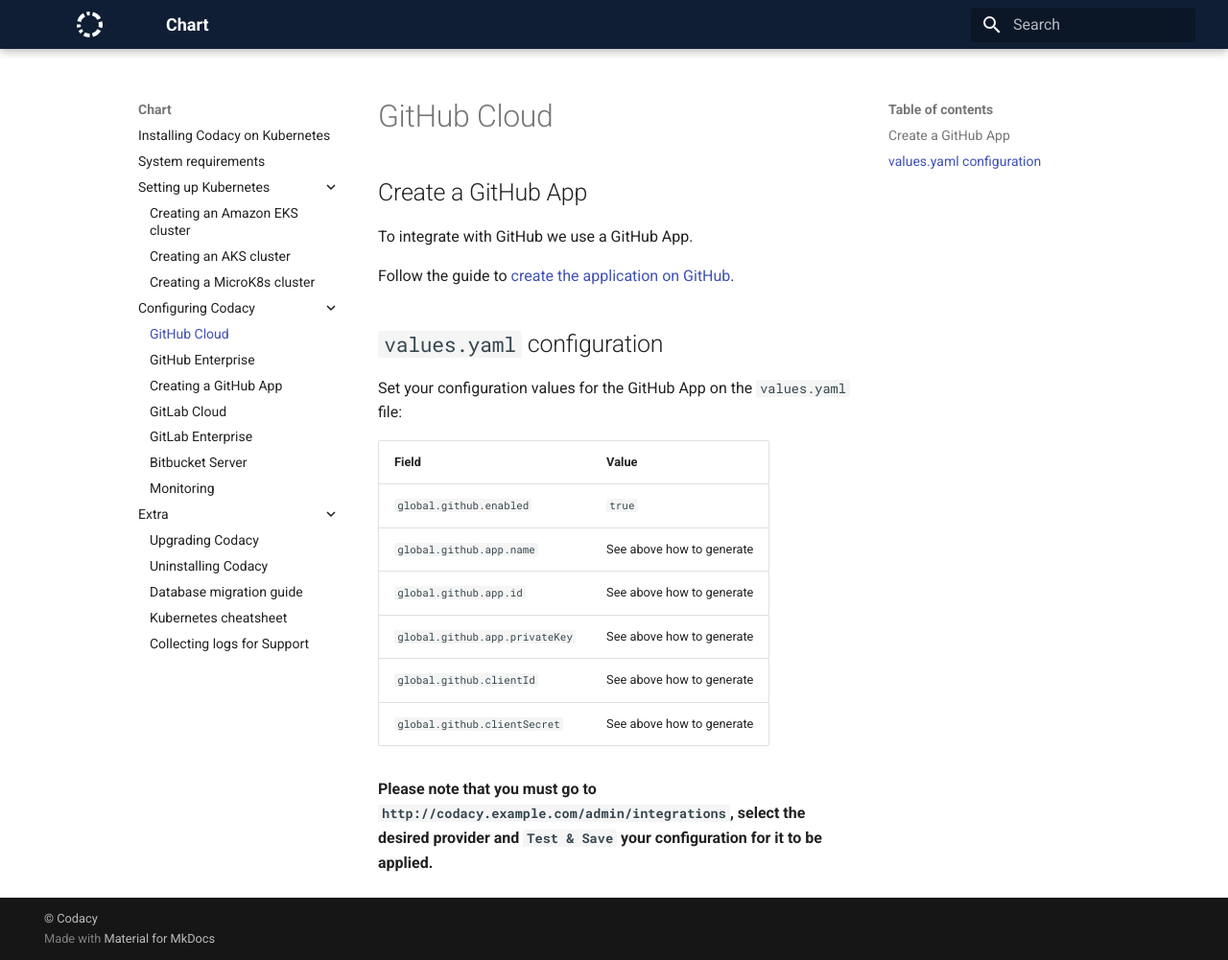
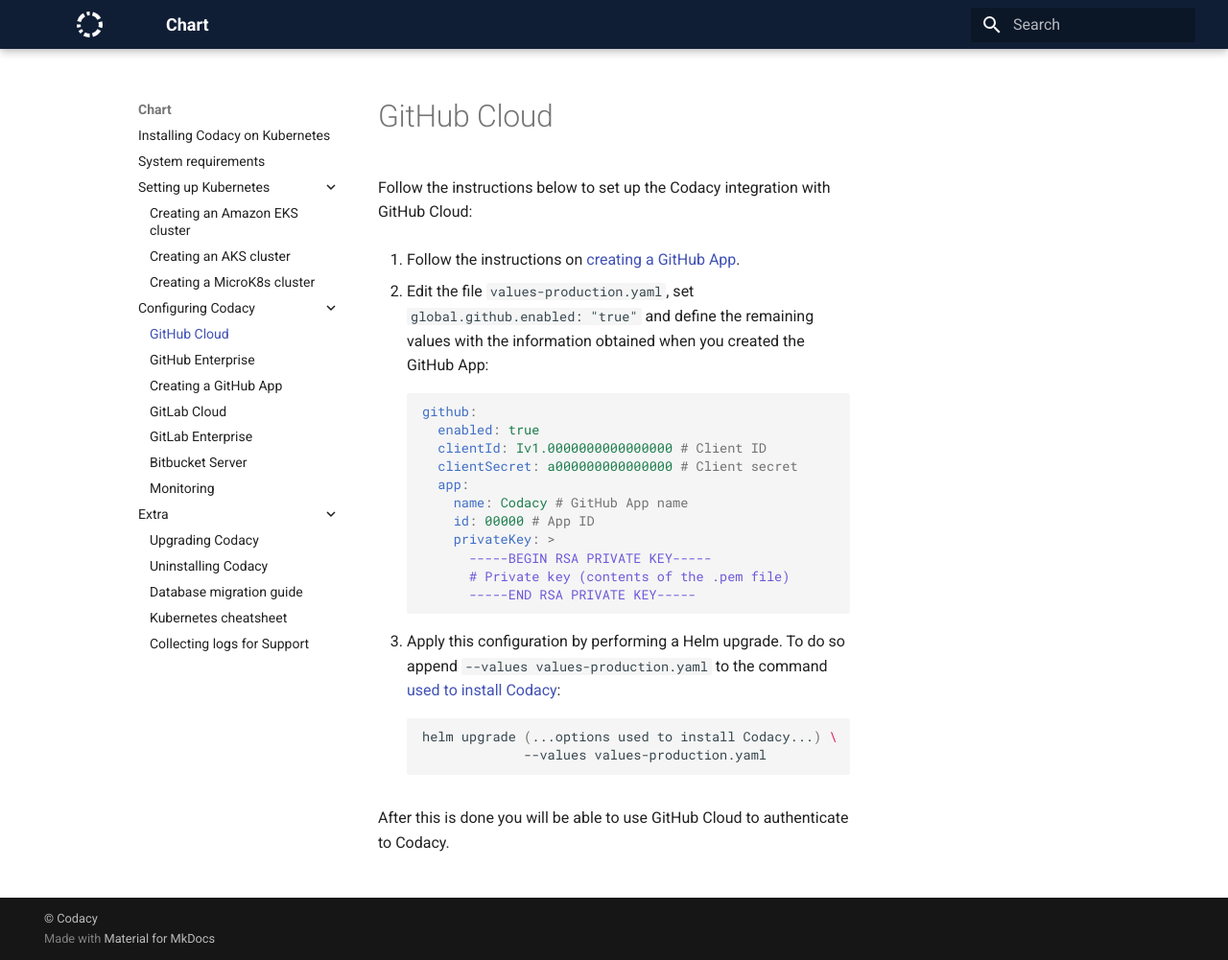
Before and after one commit to codacy/chart, an MkDocs documentation site: the page built from docs/configuration/git-providers/github-cloud.md, in a window 1280 px wide and 1001 px high. Shown: the whole window at 96% size. Built offline with MkDocs 1.6.1 and Material for MkDocs 9.7.7, drawn with Linux system fonts in a browser that asks for light colours.

Commit message:
Review and improve GitHub Cloud configuration instructions

````diff
--- a/docs/configuration/git-providers/github-cloud.md
+++ b/docs/configuration/git-providers/github-cloud.md
@@ -1,22 +1,30 @@
 # GitHub Cloud
 
-## Create a GitHub App
+Follow the instructions below to set up the Codacy integration with GitHub Cloud:
 
-To integrate with GitHub we use a GitHub App.
+1.  Follow the instructions on [creating a GitHub App](create-github-app.md).
 
-Follow the guide to [create the application on GitHub](create-github-app.md).
+2.  Edit the file `values-production.yaml`, set `global.github.enabled: "true"` and define the remaining values with the information obtained when you created the GitHub App:
 
-## `values.yaml` configuration
+    ```yaml
+    github:
+      enabled: true
+      clientId: Iv1.0000000000000000 # Client ID
+      clientSecret: a000000000000000 # Client secret
+      app:
+        name: Codacy # GitHub App name
+        id: 00000 # App ID
+        privateKey: >
+          -----BEGIN RSA PRIVATE KEY-----
+          # Private key (contents of the .pem file)
+          -----END RSA PRIVATE KEY-----
+    ```
 
-Set your configuration values for the GitHub App on the `values.yaml` file:
+3.  Apply this configuration by performing a Helm upgrade. To do so append `--values values-production.yaml` to the command [used to install Codacy](../../index.md#2-installing-codacy):
 
-| Field                          | Value                     |
-| ------------------------------ | ------------------------- |
-| `global.github.enabled`        | `true`                    |
-| `global.github.app.name`       | See above how to generate |
-| `global.github.app.id`         | See above how to generate |
-| `global.github.app.privateKey` | See above how to generate |
-| `global.github.clientId`       | See above how to generate |
-| `global.github.clientSecret`   | See above how to generate |
+    ```bash
+    helm upgrade (...options used to install Codacy...) \
+                 --values values-production.yaml
+    ```
 
-**Please note that you must go to `http://codacy.example.com/admin/integrations`, select the desired provider and `Test & Save` your configuration for it to be applied.**
+After this is done you will be able to use GitHub Cloud to authenticate to Codacy.
````
